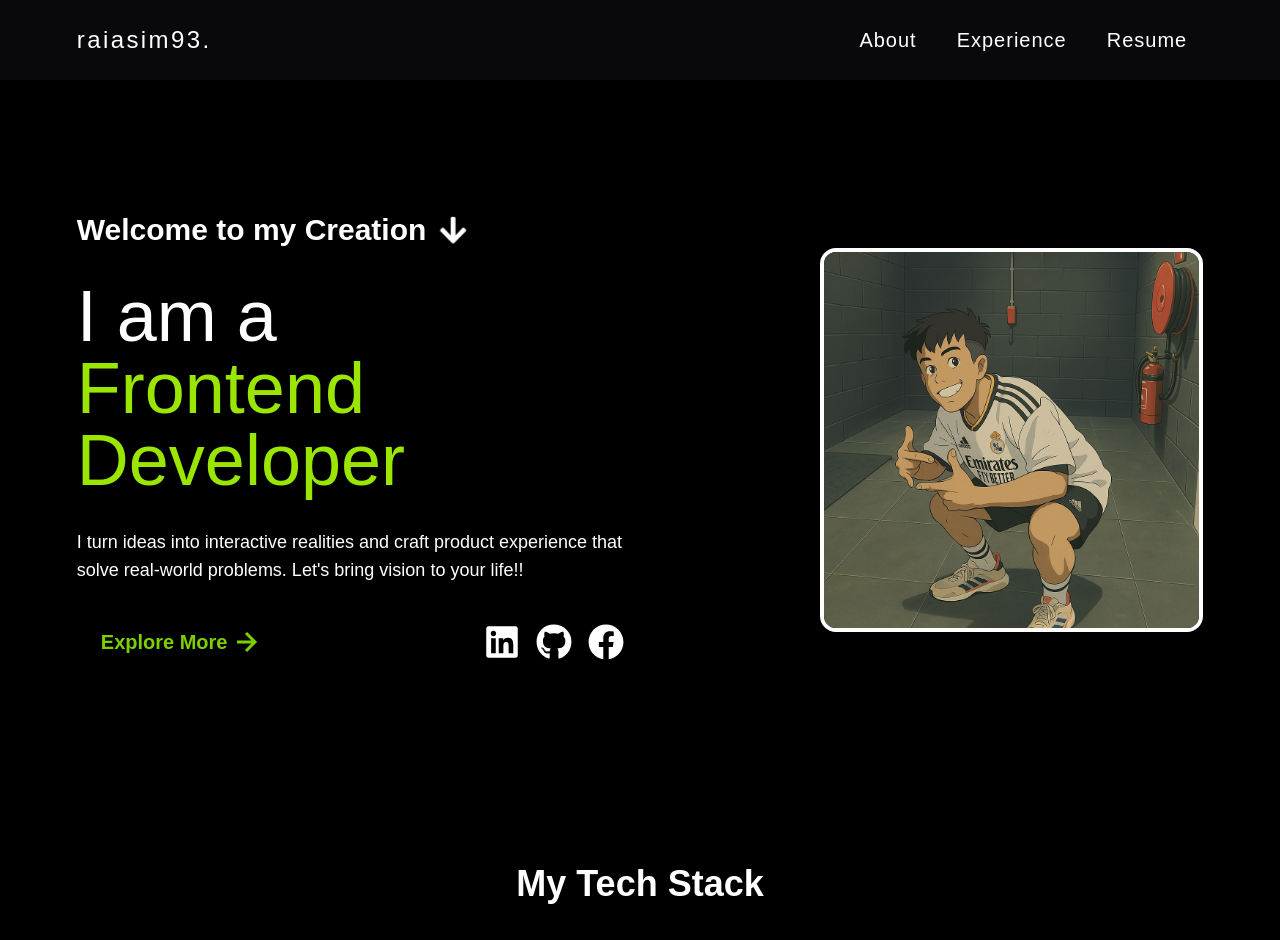
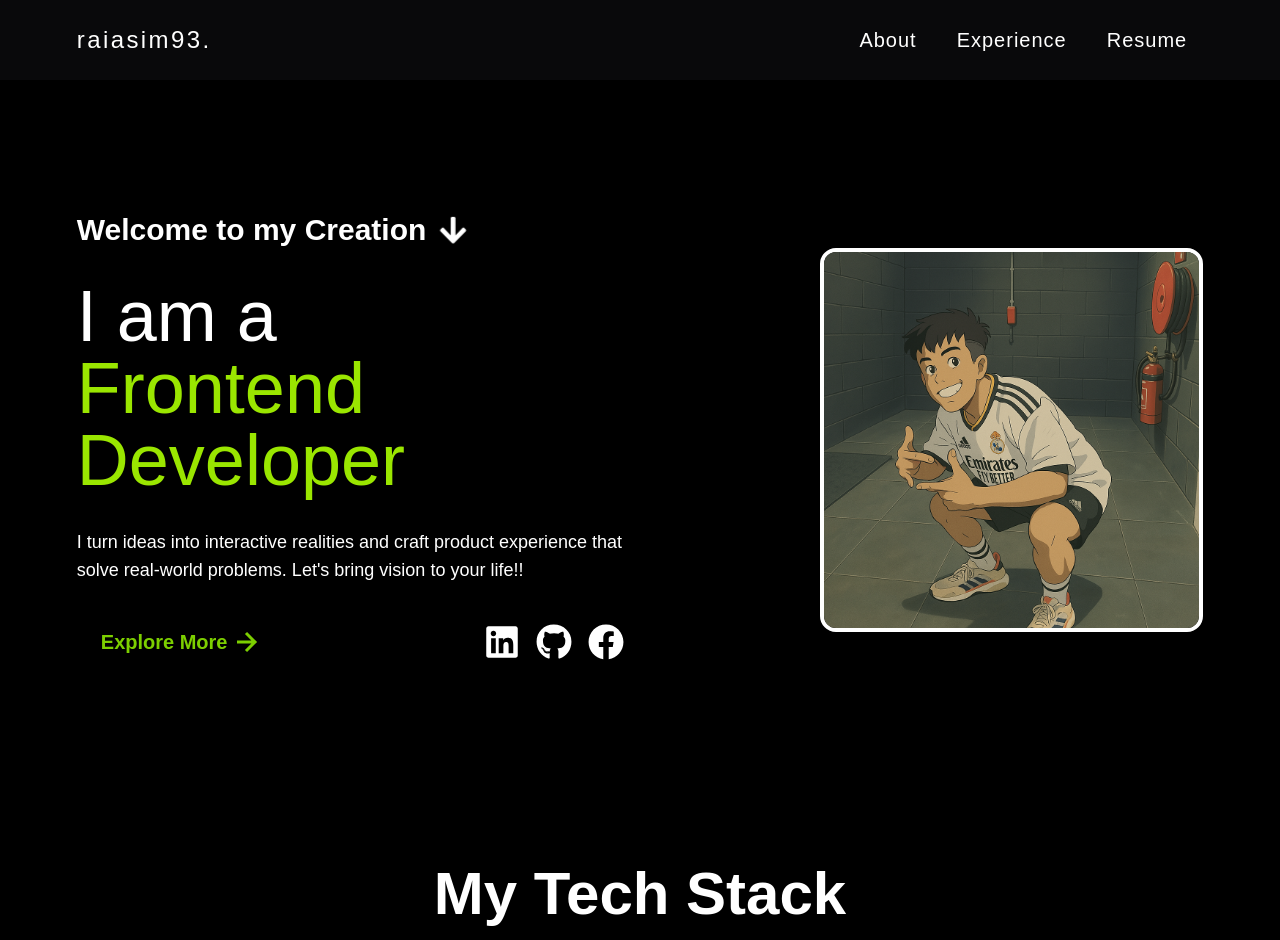
Before and after one commit to raiasim93/my-portfolio, a Next.js app: page / in a window 1280 px wide. Shown: the top 940 px of the page. Built offline with nearby package versions, Linux system fonts and the light colour scheme.

Commit message:
Improvement: Fix spacing for title

```diff
--- a/src/components/modules/landing/ToolsSection.tsx
+++ b/src/components/modules/landing/ToolsSection.tsx
@@ -9,7 +9,7 @@ const ToolsSection = () => {
 
   return (
     <section className="bg-black w-full py-16 px-[6vw] 2xl:px-[16vw] flex flex-col gap-y-8 border-b">
-      <div className="flex lg:justify-center text-2xl font-semibold lg:text-4xl">
+      <div className="flex lg:justify-center text-4xl font-semibold lg:text-6xl">
         My Tech Stack
       </div>
       <div className="text-gray-400 w-full text-left lg:w-1/2 lg:mx-auto lg:text-center lg:text-xl">
```
